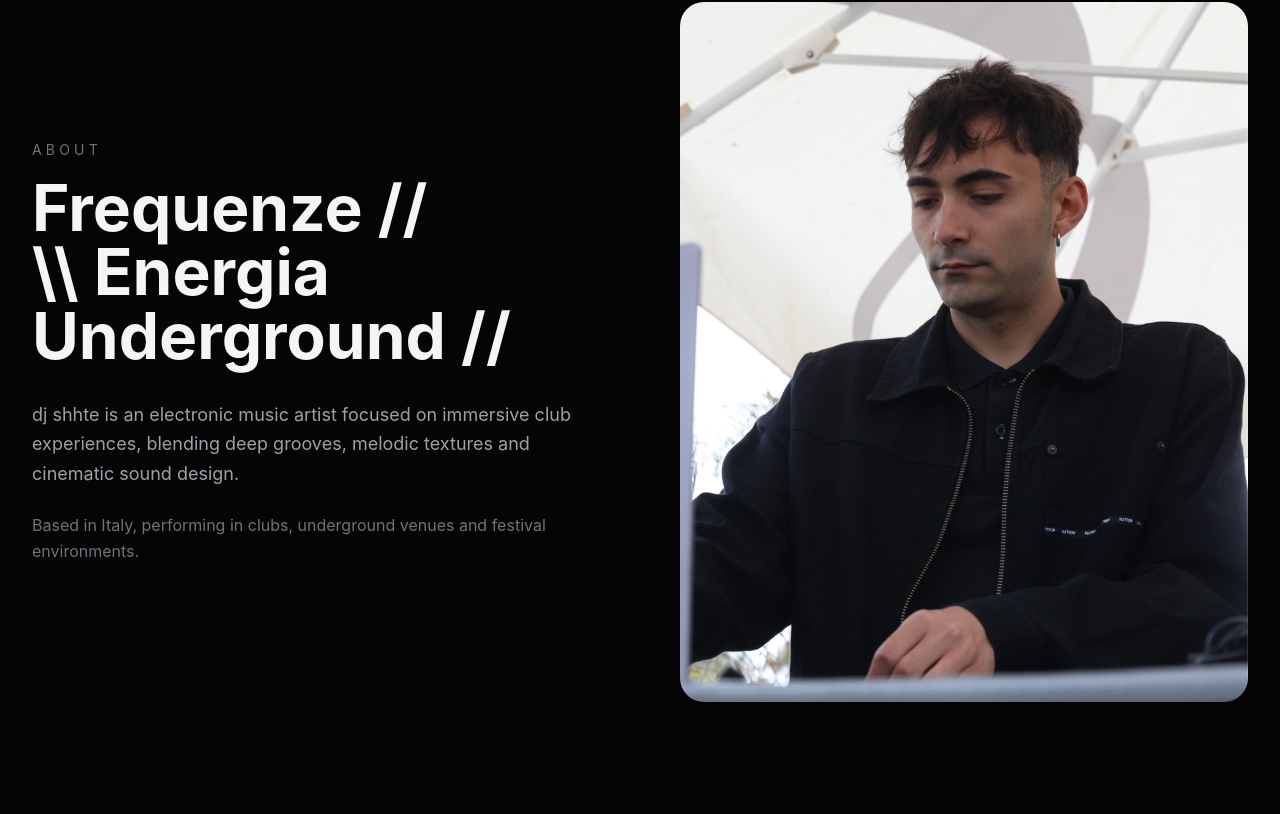
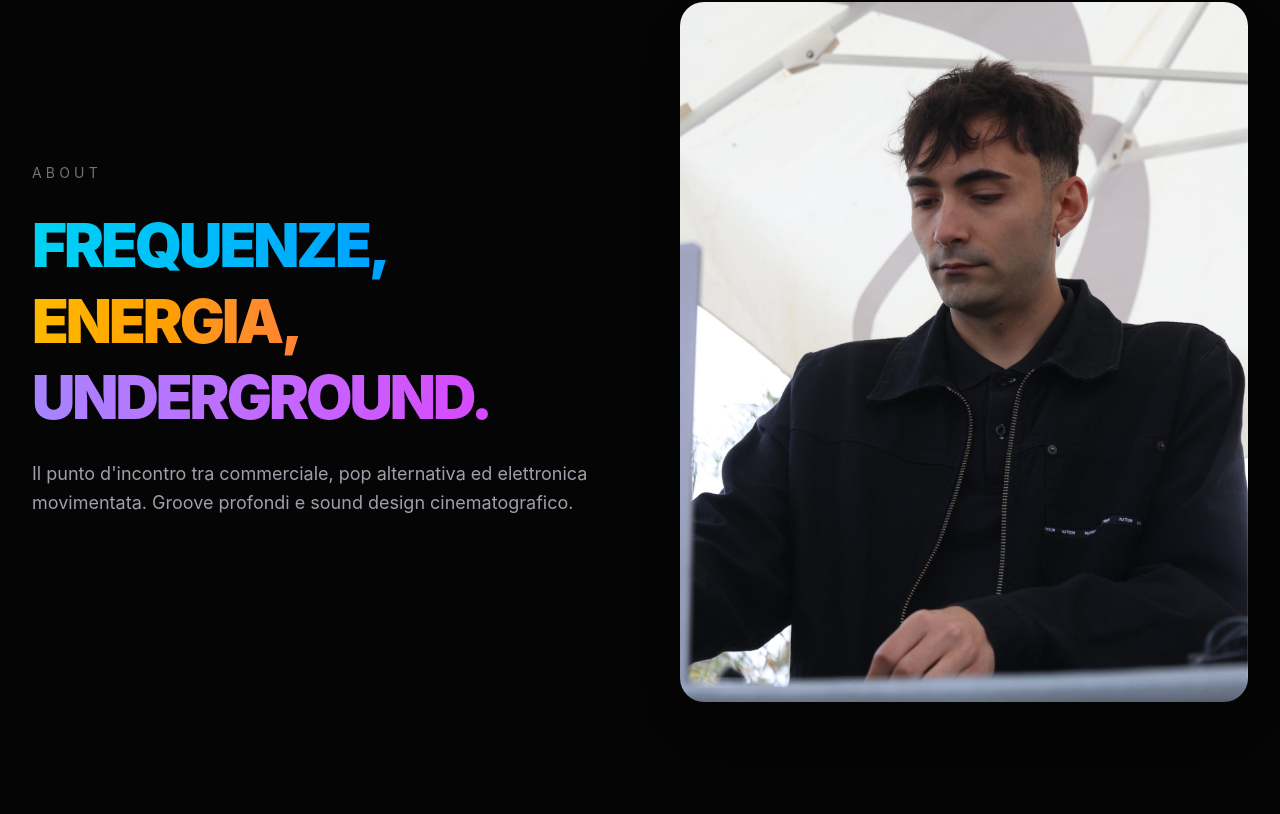
Before and after one commit to shhtefano/dj-portfolio, an Astro site: page / in a window 1280 px wide. Shown: the part 926-1740 px from the top of the page. Built offline with nearby package versions, Linux system fonts and the light colour scheme; Astro itself is replaced by a stand-in of ours; animation ran at ten frames a second; a web font is replaced by a local one.

Commit message:
fix: updated

```diff
--- a/src/components/About.astro
+++ b/src/components/About.astro
@@ -1,36 +1,58 @@
 <section id="about" class="section grid lg:grid-cols-2 gap-20 items-center">
+  <div>
+    <p class="uppercase tracking-[0.3em] text-sm text-zinc-500 mb-4">About</p>
 
-  <div>
+    <h2
+      class="text-4xl md:text-6xl font-black uppercase tracking-tighter leading-none select-none my-8"
+    >
+      <span
+        class="block bg-gradient-to-r from-cyan-400 via-blue-500 to-cyan-400 bg-[length:200%_auto] animate-text-shimmer bg-clip-text text-transparent pb-2"
+      >
+        Frequenze,
+      </span>
 
-    <p class="uppercase tracking-[0.3em] text-sm text-zinc-500 mb-4">
-      About
-    </p>
+      <span
+        class="block bg-gradient-to-r from-amber-400 via-rose-500 to-amber-400 bg-[length:200%_auto] animate-text-shimmer bg-clip-text text-transparent py-2 "
+      >
+        Energia,
+      </span>
 
-    <h2 class="section-title">
-      Frequenze // <br>
-      \\ Energia <br>
-      Underground //
+      <span
+        class="block bg-gradient-to-r from-violet-400 via-fuchsia-500 to-violet-400 bg-[length:200%_auto] animate-text-shimmer bg-clip-text text-transparent pt-2"
+      >
+        Underground.
+      </span>
     </h2>
 
+    <style>
+      @keyframes textShimmer {
+        0% {
+          bg-position: 0% 50%;
+        }
+        50% {
+          bg-position: 100% 50%;
+        }
+        100% {
+          bg-position: 0% 50%;
+        }
+      }
+
+      .animate-text-shimmer {
+        animation: textShimmer 6s linear infinite;
+      }
+    </style>
+
     <p class="text-zinc-400 text-lg leading-relaxed mb-6">
-      dj shhte is an electronic music artist focused on immersive club experiences,
-      blending deep grooves, melodic textures and cinematic sound design.
+      Il punto d'incontro tra commerciale, pop alternativa ed elettronica
+      movimentata. Groove profondi e sound design cinematografico.
     </p>
-
-    <p class="text-zinc-500 leading-relaxed">
-      Based in Italy, performing in clubs, underground venues and festival environments.
-    </p>
-
   </div>
 
   <div class="relative">
-
     <img
       src="/images/dj.jpg"
       alt="DJ"
       class="rounded-3xl object-cover w-full h-[700px] shadow-2xl"
     />
-
   </div>
-
 </section>
--- a/src/components/Gallery.astro
+++ b/src/components/Gallery.astro
@@ -25,6 +25,21 @@
       class="rounded-3xl h-[500px] object-cover w-full hover:scale-[1.02] transition duration-500"
     />
 
+    <img
+      src="/images/live4.jpg"
+      class="rounded-3xl h-[500px] object-cover w-full hover:scale-[1.02] transition duration-500"
+    />
+
+    <img
+      src="/images/live5.jpg"
+      class="rounded-3xl h-[500px] object-cover w-full hover:scale-[1.02] transition duration-500"
+    />
+
+    <img
+      src="/images/live6.jpg"
+      class="rounded-3xl h-[500px] object-cover w-full hover:scale-[1.02] transition duration-500"
+    />
+
   </div>
 
 </section>
--- a/src/components/Navbar.astro
+++ b/src/components/Navbar.astro
@@ -18,15 +18,15 @@
     <div class="hidden md:flex gap-8 text-sm uppercase tracking-wider text-zinc-300">
       <a href="#about" class="hover:text-white transition">About</a>
       <a href="#music" class="hover:text-white transition">Music</a>
+      <a href="#contact" class="hover:text-white transition">Contact</a>
       <a href="#gallery" class="hover:text-white transition">Gallery</a>
-      <a href="#contact" class="hover:text-white transition">Contact</a>
     </div>
 
-    <div id="mobile-menu" class="fixed inset-0 bg-black/95 backdrop-blur-2xl flex flex-col items-center justify-center gap-8 text-xl uppercase tracking-widest text-zinc-300 opacity-0 pointer-events-none transition-all duration-300 md:hidden">
+    <div id="mobile-menu" class="fixed inset-0 bg-black/95 backdrop-blur-2xl flex flex-col items-center justify-center gap-8 text-xl uppercase tracking-widest text-zinc-300 opacity-0 pointer-events-none transition-all duration-300 md:hidden mt-40">
       <a href="#about" class="mobile-link hover:text-white transition">About</a>
       <a href="#music" class="mobile-link hover:text-white transition">Music</a>
+      <a href="#contact" class="mobile-link hover:text-white transition">Contact</a>
       <a href="#gallery" class="mobile-link hover:text-white transition">Gallery</a>
-      <a href="#contact" class="mobile-link hover:text-white transition">Contact</a>
     </div>
 
   </div>
```
Also changed, not shown: public/images/live6.jpg (added), 3 other files.
